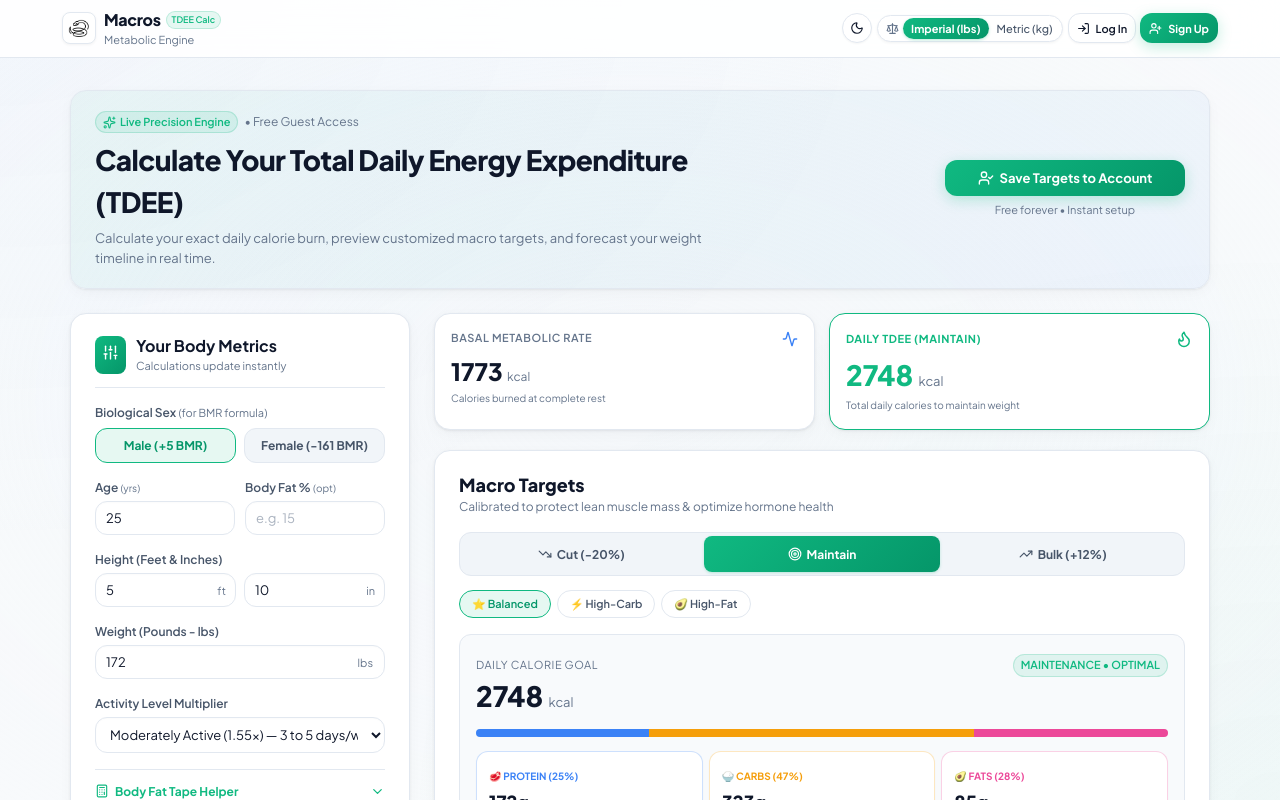
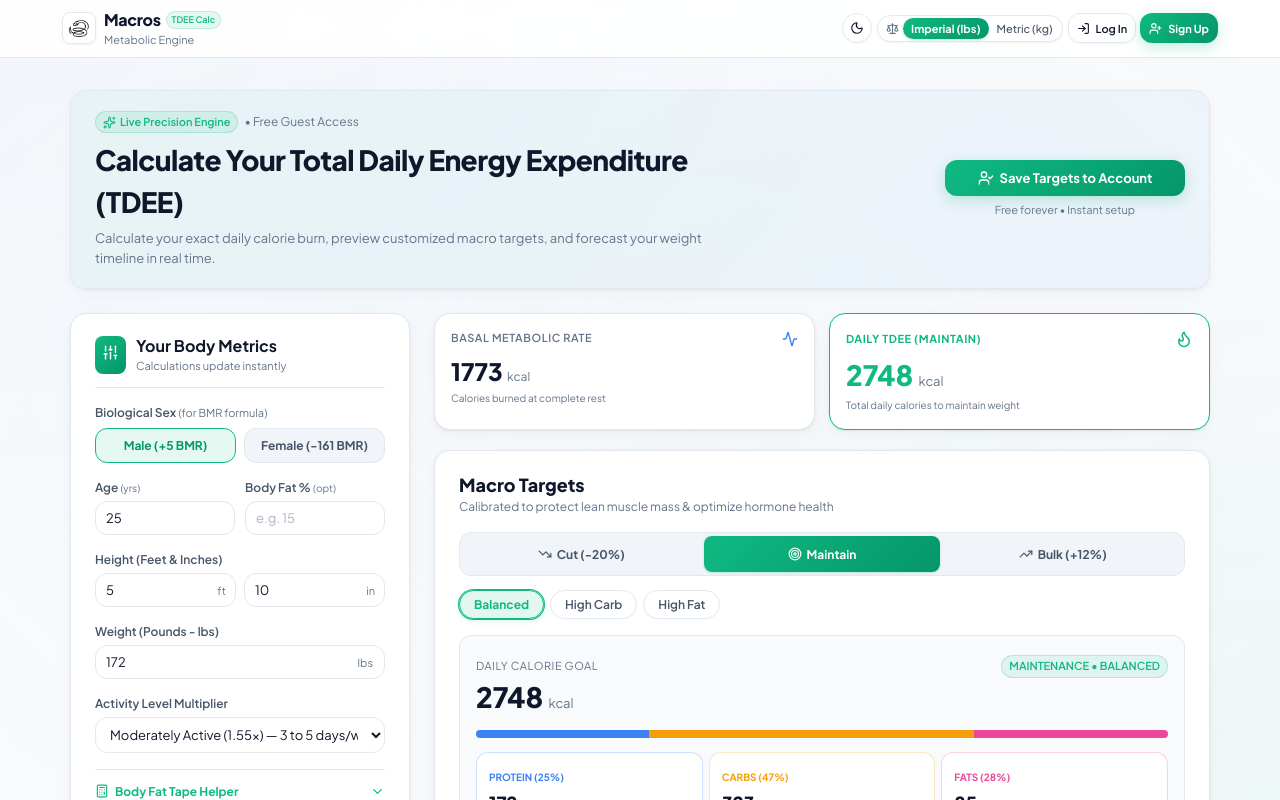
Before and after one commit to Retrofitt/MacroApp, a React (Vite) app in the folder client/: page / in a window 1280 px wide. Shown: the top 800 px of the page. Built offline with nearby package versions, Linux system fonts and the light colour scheme; no server answers.

Commit message:
style(macros): clean up macro variation selector pills and remove emojis

```diff
--- a/client/src/components/LiveTDEECalculator.tsx
+++ b/client/src/components/LiveTDEECalculator.tsx
@@ -629,55 +629,25 @@ export const LiveTDEECalculator: React.FC<LiveTDEECalculatorProps> = ({
               <button
                 type="button"
                 onClick={() => setSelectedVariation('optimal')}
-                style={{
-                  padding: '6px 12px',
-                  borderRadius: 'var(--radius-full)',
-                  border: selectedVariation === 'optimal' ? '1.5px solid var(--color-accent)' : '1px solid var(--border-light)',
-                  background: selectedVariation === 'optimal' ? 'rgba(16, 185, 129, 0.1)' : 'var(--bg-surface)',
-                  color: selectedVariation === 'optimal' ? '#059669' : 'var(--text-secondary)',
-                  fontWeight: '600',
-                  fontSize: '11px',
-                  cursor: 'pointer',
-                  transition: 'all 0.2s ease',
-                }}
+                className={`pill-btn ${selectedVariation === 'optimal' ? 'active' : ''}`}
               >
-                ⭐ Balanced
+                Balanced
               </button>
 
               <button
                 type="button"
                 onClick={() => setSelectedVariation('highCarb')}
-                style={{
-                  padding: '6px 12px',
-                  borderRadius: 'var(--radius-full)',
-                  border: selectedVariation === 'highCarb' ? '1.5px solid var(--macro-protein)' : '1px solid var(--border-light)',
-                  background: selectedVariation === 'highCarb' ? 'rgba(59, 130, 246, 0.1)' : 'var(--bg-surface)',
-                  color: selectedVariation === 'highCarb' ? '#2563eb' : 'var(--text-secondary)',
-                  fontWeight: '600',
-                  fontSize: '11px',
-                  cursor: 'pointer',
-                  transition: 'all 0.2s ease',
-                }}
+                className={`pill-btn ${selectedVariation === 'highCarb' ? 'active' : ''}`}
               >
-                ⚡ High-Carb
+                High Carb
               </button>
 
               <button
                 type="button"
                 onClick={() => setSelectedVariation('highFat')}
-                style={{
-                  padding: '6px 12px',
-                  borderRadius: 'var(--radius-full)',
-                  border: selectedVariation === 'highFat' ? '1.5px solid var(--macro-fats)' : '1px solid var(--border-light)',
-                  background: selectedVariation === 'highFat' ? 'rgba(236, 72, 153, 0.1)' : 'var(--bg-surface)',
-                  color: selectedVariation === 'highFat' ? '#db2777' : 'var(--text-secondary)',
-                  fontWeight: '600',
-                  fontSize: '11px',
-                  cursor: 'pointer',
-                  transition: 'all 0.2s ease',
-                }}
+                className={`pill-btn ${selectedVariation === 'highFat' ? 'active' : ''}`}
               >
-                🥑 High-Fat
+                High Fat
               </button>
             </div>
 
@@ -698,7 +668,7 @@ export const LiveTDEECalculator: React.FC<LiveTDEECalculatorProps> = ({
                   </div>
                 </div>
                 <div className="badge">
-                  {selectedGoal.toUpperCase()} • {selectedVariation.toUpperCase()}
+                  {selectedGoal.toUpperCase()} • {selectedVariation === 'optimal' ? 'BALANCED' : selectedVariation === 'highCarb' ? 'HIGH CARB' : 'HIGH FAT'}
                 </div>
               </div>
 
@@ -713,7 +683,7 @@ export const LiveTDEECalculator: React.FC<LiveTDEECalculatorProps> = ({
               <div className="macro-cards-grid">
                 <div style={{ background: 'var(--bg-surface)', border: '1.5px solid rgba(59, 130, 246, 0.25)', padding: '10px 12px', borderRadius: 'var(--radius-md)', boxShadow: '0 1px 2px rgba(0,0,0,0.03)' }}>
                   <span style={{ fontSize: '10px', color: 'var(--macro-protein)', fontWeight: '700', textTransform: 'uppercase' }}>
-                    🥩 Protein ({currentBreakdown.proteinPercentage}%)
+                    Protein ({currentBreakdown.proteinPercentage}%)
                   </span>
                   <div style={{ fontSize: '18px', fontWeight: '800', color: 'var(--text-main)', marginTop: '2px' }}>
                     {currentBreakdown.proteinGrams}g
@@ -725,7 +695,7 @@ export const LiveTDEECalculator: React.FC<LiveTDEECalculatorProps> = ({
 
                 <div style={{ background: 'var(--bg-surface)', border: '1.5px solid rgba(245, 158, 11, 0.25)', padding: '10px 12px', borderRadius: 'var(--radius-md)', boxShadow: '0 1px 2px rgba(0,0,0,0.03)' }}>
                   <span style={{ fontSize: '10px', color: 'var(--macro-carbs)', fontWeight: '700', textTransform: 'uppercase' }}>
-                    🍚 Carbs ({currentBreakdown.carbPercentage}%)
+                    Carbs ({currentBreakdown.carbPercentage}%)
                   </span>
                   <div style={{ fontSize: '18px', fontWeight: '800', color: 'var(--text-main)', marginTop: '2px' }}>
                     {currentBreakdown.carbGrams}g
@@ -737,7 +707,7 @@ export const LiveTDEECalculator: React.FC<LiveTDEECalculatorProps> = ({
 
                 <div style={{ background: 'var(--bg-surface)', border: '1.5px solid rgba(236, 72, 153, 0.25)', padding: '10px 12px', borderRadius: 'var(--radius-md)', boxShadow: '0 1px 2px rgba(0,0,0,0.03)' }}>
                   <span style={{ fontSize: '10px', color: 'var(--macro-fats)', fontWeight: '700', textTransform: 'uppercase' }}>
-                    🥑 Fats ({currentBreakdown.fatPercentage}%)
+                    Fats ({currentBreakdown.fatPercentage}%)
                   </span>
                   <div style={{ fontSize: '18px', fontWeight: '800', color: 'var(--text-main)', marginTop: '2px' }}>
                     {currentBreakdown.fatGrams}g
--- a/client/src/components/TDEECalculatorView.tsx
+++ b/client/src/components/TDEECalculatorView.tsx
@@ -211,25 +211,25 @@ export const TDEECalculatorView: React.FC<TDEECalculatorViewProps> = ({
         {/* 2. Variation Selector Pills */}
         <div style={{ display: 'flex', gap: '8px', marginBottom: '20px', flexWrap: 'wrap' }}>
           <button
+            type="button"
             onClick={() => setSelectedVariation('optimal')}
             className={`pill-btn ${selectedVariation === 'optimal' ? 'active' : ''}`}
-            style={{ fontSize: '12px' }}
           >
-            ⭐ Balanced
+            Balanced
           </button>
           <button
+            type="button"
             onClick={() => setSelectedVariation('highCarb')}
             className={`pill-btn ${selectedVariation === 'highCarb' ? 'active' : ''}`}
-            style={{ fontSize: '12px' }}
           >
-            ⚡ High-Carb
+            High Carb
           </button>
           <button
+            type="button"
             onClick={() => setSelectedVariation('highFat')}
             className={`pill-btn ${selectedVariation === 'highFat' ? 'active' : ''}`}
-            style={{ fontSize: '12px' }}
           >
-            🥑 High-Fat (Keto Lean)
+            High Fat
           </button>
         </div>
 
@@ -262,7 +262,7 @@ export const TDEECalculatorView: React.FC<TDEECalculatorViewProps> = ({
                 borderColor: 'rgba(16, 185, 129, 0.2)',
               }}
             >
-              {selectedGoal} • {selectedVariation}
+              {selectedGoal} • {selectedVariation === 'optimal' ? 'Balanced' : selectedVariation === 'highCarb' ? 'High Carb' : 'High Fat'}
             </span>
           </div>
 
@@ -285,7 +285,7 @@ export const TDEECalculatorView: React.FC<TDEECalculatorViewProps> = ({
           <div style={{ display: 'grid', gridTemplateColumns: 'repeat(3, 1fr)', gap: '10px' }}>
             <div style={{ background: 'var(--bg-surface)', border: '1.5px solid rgba(59, 130, 246, 0.25)', padding: '10px 12px', borderRadius: 'var(--radius-md)', boxShadow: '0 1px 2px rgba(0,0,0,0.03)' }}>
               <span style={{ fontSize: '10px', color: 'var(--macro-protein)', fontWeight: '700', textTransform: 'uppercase' }}>
-                🍗 Protein ({currentBreakdown.proteinPercentage}%)
+                Protein ({currentBreakdown.proteinPercentage}%)
               </span>
               <div style={{ fontSize: '18px', fontWeight: '800', color: 'var(--text-main)', marginTop: '2px' }}>
                 {currentBreakdown.proteinGrams}g
@@ -297,7 +297,7 @@ export const TDEECalculatorView: React.FC<TDEECalculatorViewProps> = ({
 
             <div style={{ background: 'var(--bg-surface)', border: '1.5px solid rgba(245, 158, 11, 0.25)', padding: '10px 12px', borderRadius: 'var(--radius-md)', boxShadow: '0 1px 2px rgba(0,0,0,0.03)' }}>
               <span style={{ fontSize: '10px', color: 'var(--macro-carbs)', fontWeight: '700', textTransform: 'uppercase' }}>
-                🍚 Carbs ({currentBreakdown.carbPercentage}%)
+                Carbs ({currentBreakdown.carbPercentage}%)
               </span>
               <div style={{ fontSize: '18px', fontWeight: '800', color: 'var(--text-main)', marginTop: '2px' }}>
                 {currentBreakdown.carbGrams}g
@@ -309,7 +309,7 @@ export const TDEECalculatorView: React.FC<TDEECalculatorViewProps> = ({
 
             <div style={{ background: 'var(--bg-surface)', border: '1.5px solid rgba(236, 72, 153, 0.25)', padding: '10px 12px', borderRadius: 'var(--radius-md)', boxShadow: '0 1px 2px rgba(0,0,0,0.03)' }}>
               <span style={{ fontSize: '10px', color: 'var(--macro-fats)', fontWeight: '700', textTransform: 'uppercase' }}>
-                🥑 Fats ({currentBreakdown.fatPercentage}%)
+                Fats ({currentBreakdown.fatPercentage}%)
               </span>
               <div style={{ fontSize: '18px', fontWeight: '800', color: 'var(--text-main)', marginTop: '2px' }}>
                 {currentBreakdown.fatGrams}g
--- a/client/src/index.css
+++ b/client/src/index.css
@@ -535,3 +535,40 @@ a {
 [data-theme="dark"] .mascot-img {
   filter: invert(1) brightness(1.2);
 }
+
+/* Macro Variation Selector Pills */
+.pill-btn {
+  padding: 6px 14px;
+  border-radius: var(--radius-full);
+  border: 1px solid var(--border-light);
+  background: var(--bg-surface);
+  color: var(--text-secondary);
+  font-size: 12px;
+  font-weight: 600;
+  cursor: pointer;
+  display: inline-flex;
+  align-items: center;
+  gap: 6px;
+  transition: all 0.2s cubic-bezier(0.16, 1, 0.3, 1);
+  box-shadow: 0 1px 2px rgba(0, 0, 0, 0.02);
+}
+
+.pill-btn:hover {
+  border-color: var(--border-focus);
+  color: var(--text-main);
+  background: var(--bg-secondary);
+  transform: translateY(-1px);
+}
+
+.pill-btn.active {
+  border-color: var(--color-accent);
+  background: rgba(16, 185, 129, 0.12);
+  color: var(--color-accent);
+  font-weight: 700;
+  box-shadow: 0 0 0 1px var(--color-accent), 0 2px 6px rgba(16, 185, 129, 0.15);
+}
+
+[data-theme="dark"] .pill-btn.active {
+  background: rgba(16, 185, 129, 0.18);
+  color: #34d399;
+}
```
